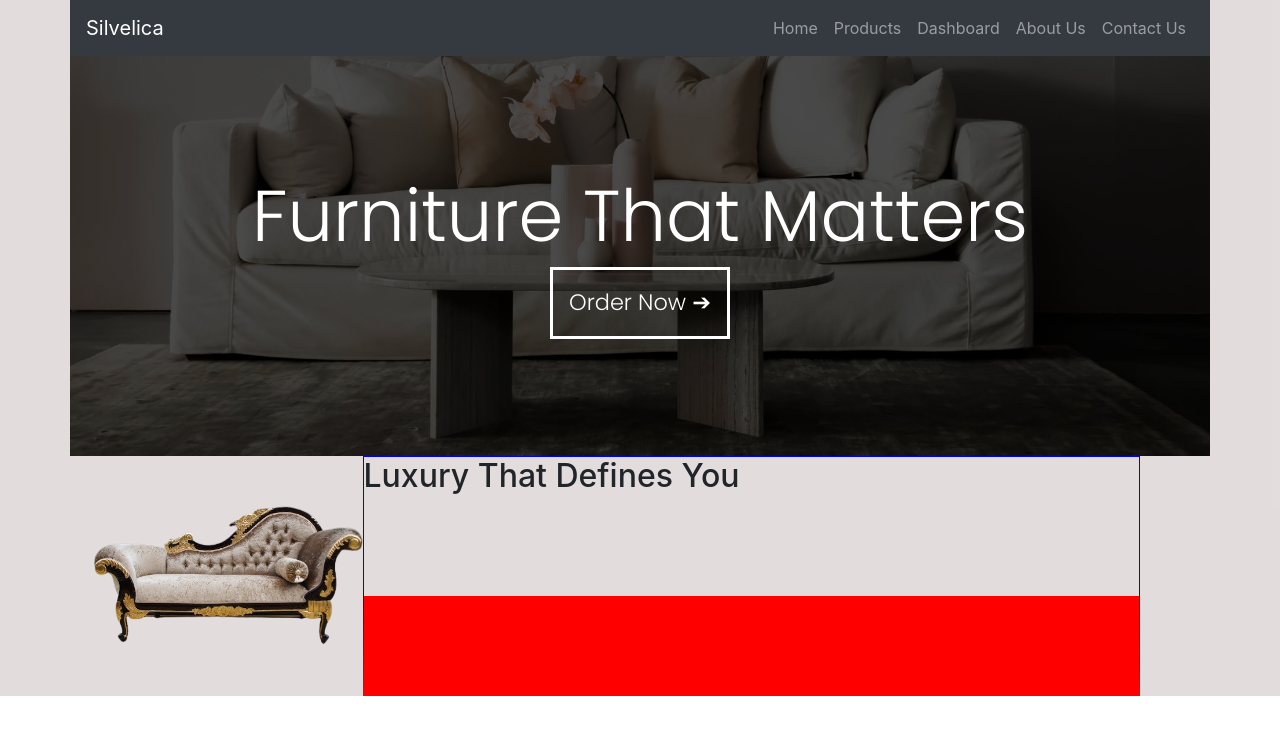
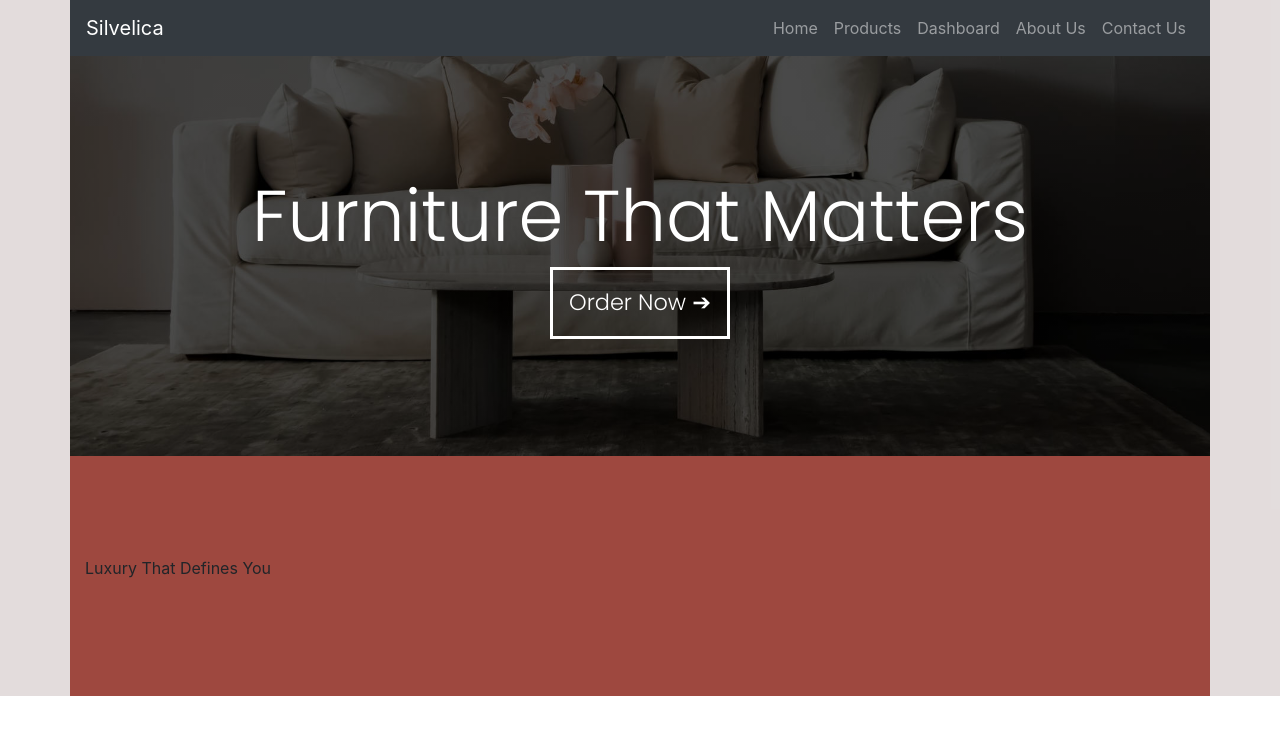
Before and after one commit to umarfchy/silvelica-client, a React (Create React App) app: page / in a window 1280 px wide. Shown: the top 734 px of the page. Built offline with nearby package versions, Linux system fonts and the light colour scheme.

Commit message:
making color choice 1

```diff
--- a/src/components/Home/LuxuryDivan/LuxuryDivan.css
+++ b/src/components/Home/LuxuryDivan/LuxuryDivan.css
@@ -1,16 +1,26 @@
 .divanMain {
   display: flex;
+  background: #9e483f;
   align-items: center;
   height: 30vh;
 }
-.divanSideInfo {
-  border: 1px solid blue;
-  border-bottom: 100px solid red;
-  /* border-left: 50px solid transparent; */
-  height: 0;
-  width: 70%;
-  height: inherit;
+
+.divanSideImg {
+  /* width: calc(50%-50px); */
+  /* background-color: white;
+  padding: 2% 5%;
+  line-height: 1.5em; */
 }
-.divanSideImg {
-  width: 25%;
+/* .divanSideInfo {
+  width: 50%;
+  margin: 0 4.4rem 0 0;
+  height: 100%;
+  background: blue;
+  clip-path: polygon(15% 0, 100% 0, 100% 100%, 0% 100%);
 }
+
+@media (max-width: 480px) {
+  .divanSideInfo {
+    margin: 0 0 0 0;
+  }
+} */
--- a/src/components/Home/LuxuryDivan/LuxuryDivan.js
+++ b/src/components/Home/LuxuryDivan/LuxuryDivan.js
@@ -5,9 +5,9 @@ import luxuryDivanImg from "./../../../Images/furnitureForShow/luxury-divan.png"
 const LuxuryDivan = () => {
   return (
     <div className="divanMain container">
-      <img className="divanSideImg" src={luxuryDivanImg} alt="" />
+      {/* <img src={luxuryDivanImg} alt="" className="divanSideImg" /> */}
       <div className="divanSideInfo">
-        <h2>Luxury That Defines You</h2>
+        <p>Luxury That Defines You</p>
       </div>
     </div>
   );
```
